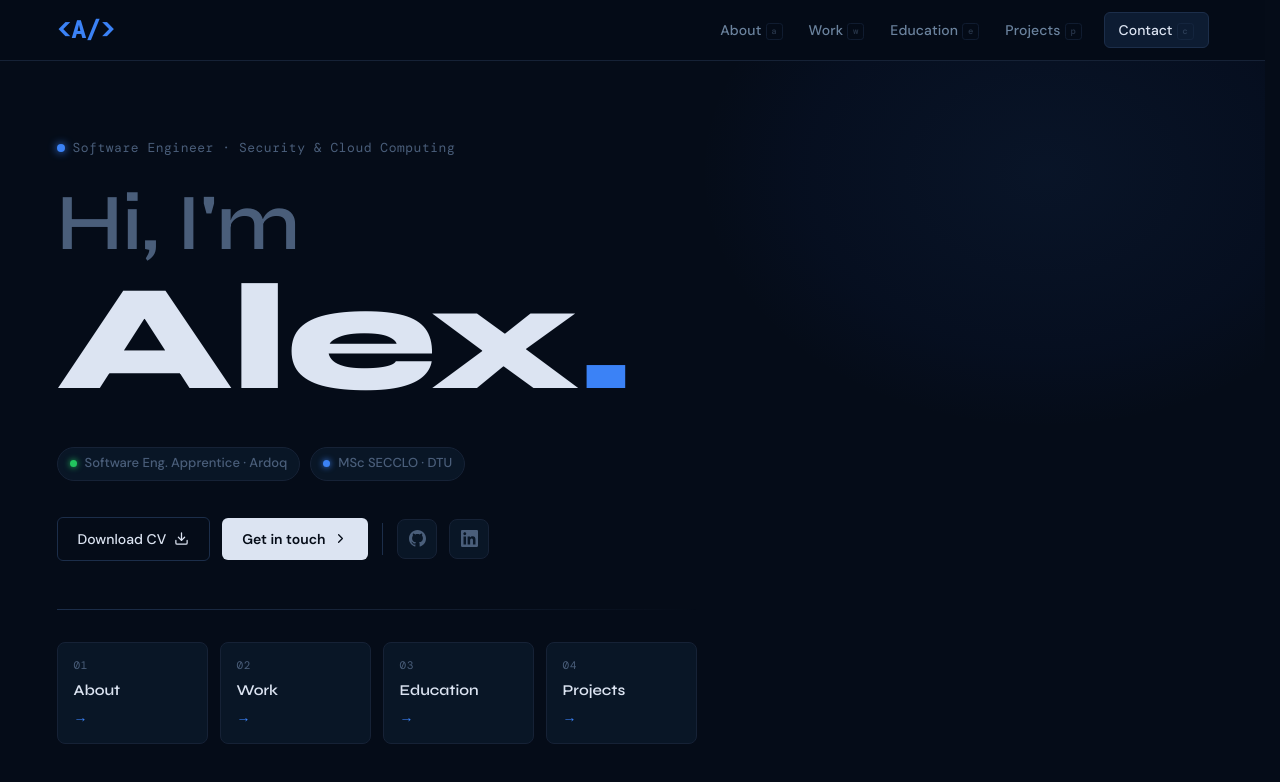
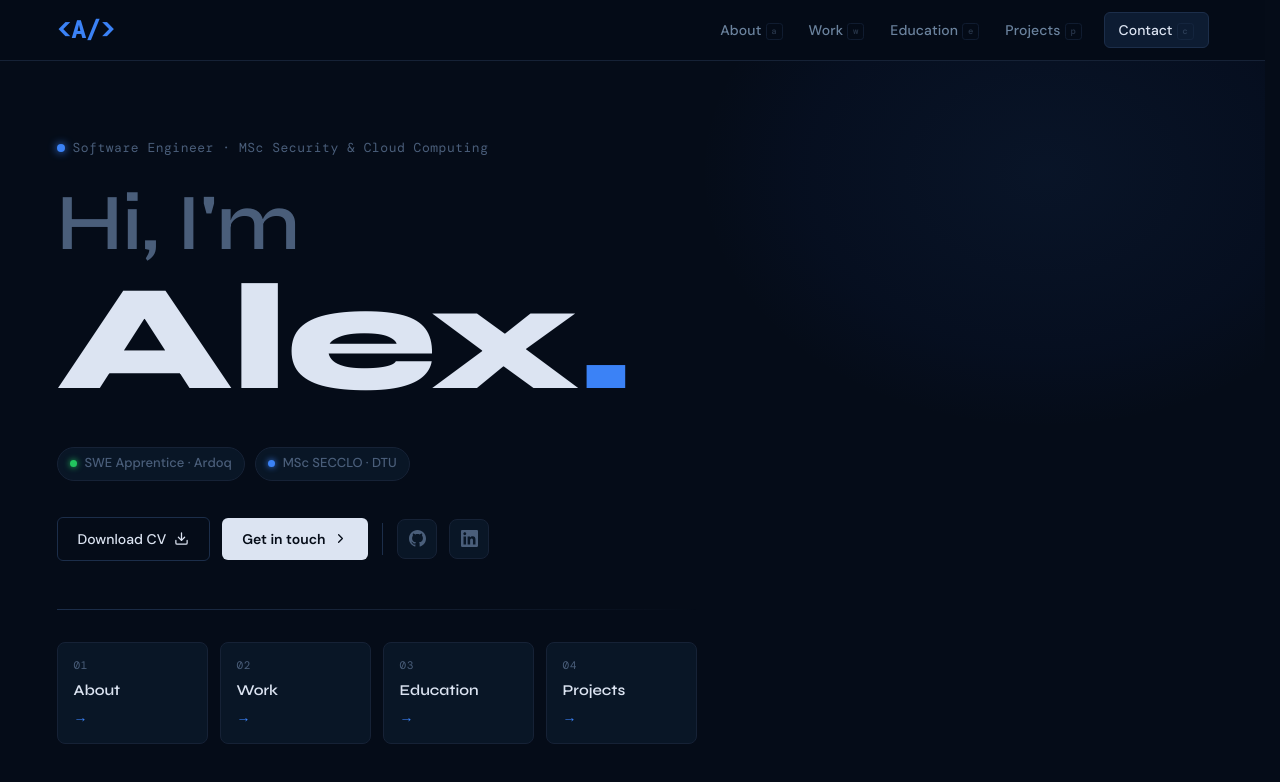
Before and after one commit to Alex-Nygaard/portfolio, a SvelteKit app: page / in a window 1280 px wide. Shown: the top 782 px of the page. Built offline with nearby package versions, Linux system fonts and the light colour scheme; a web font is replaced by a local one.

Commit message:
Update 3rd semester master

```diff
--- a/src/components/schools/SchoolList.svelte
+++ b/src/components/schools/SchoolList.svelte
@@ -87,9 +87,13 @@
       <Courses
         header="Semester 1"
         categorizedCourses={{
-          tbd: {
-            label: '⌛',
-            courses: ['TBD'],
+          seccloSecurity: {
+            label: '🔒',
+            courses: ['Ethical Hacking', 'Cybersecurity Fundamentals', 'Program Analysis'],
+          },
+          seccloResearch: {
+            label: '🔬',
+            courses: ['Research Topics in Cybersecurity', 'Model Checking'],
           },
         }}
       />
--- a/src/routes/+page.svelte
+++ b/src/routes/+page.svelte
@@ -192,7 +192,7 @@
   <section class="hero">
     <p class="hero-eyebrow animate-fade-up animate-fade-up-1">
       <span class="eyebrow-indicator"></span>
-      Software Engineer · Security & Cloud Computing
+      Software Engineer · MSc Security & Cloud Computing
     </p>
 
     <h1 class="hero-title animate-fade-up animate-fade-up-2">
@@ -203,7 +203,7 @@
     <div class="hero-pills animate-fade-up animate-fade-up-3">
       <span class="status-pill">
         <span class="pill-dot pill-dot--green"></span>
-        Software Eng. Apprentice · Ardoq
+        SWE Apprentice · Ardoq
       </span>
       <span class="status-pill">
         <span class="pill-dot pill-dot--blue"></span>
--- a/src/routes/about/+page.svelte
+++ b/src/routes/about/+page.svelte
@@ -270,7 +270,7 @@
       <div class="info-card">
         <div class="info-card-header">
           <svg class="info-card-icon" width="18" height="18" viewBox="0 0 24 24" fill="none" stroke="currentColor" stroke-width="1.75" stroke-linecap="round" stroke-linejoin="round" aria-hidden="true"><rect x="2" y="7" width="20" height="14" rx="2" ry="2"/><path d="M16 21V5a2 2 0 0 0-2-2h-4a2 2 0 0 0-2 2v16"/></svg>
-          <span class="info-card-title">Ardoq <span class="current-badge">Current</span></span>
+          <span class="info-card-title">Ardoq</span>
         </div>
         <div class="info-card-sub">Software Engineering Apprentice</div>
         <div class="info-card-date">
```
